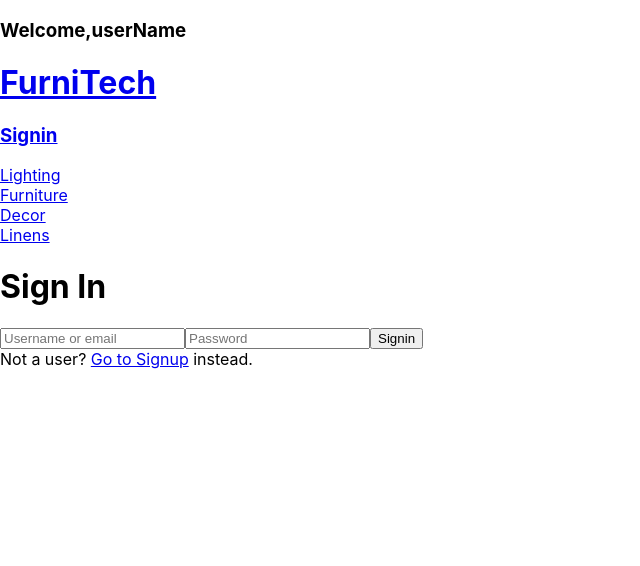
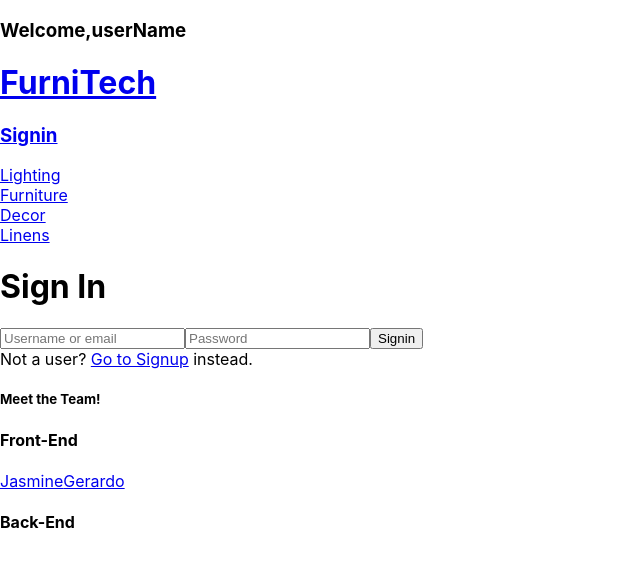
Before and after one commit to felix-carela/FurniTech-frontend, a React (Create React App) app: page /signin in a window 1280 px wide. Shown: the top 566 px of the page, without its empty margins (0-640 px from the left). Built offline with nearby package versions, Linux system fonts and the light colour scheme.

Commit message:
add footer

```diff
--- a/src/App.css
+++ b/src/App.css
@@ -44,3 +44,4 @@
 
 @import url('./styles/header.css');
 @import url('./styles/navbar.css');
+@import url('./styles/footer.css');
--- a/src/App.tsx
+++ b/src/App.tsx
@@ -7,6 +7,7 @@ import Navbar from './components/Navbar';
 import Signup from './pages/Signup';
 import Signin from './pages/Signin';
 import Profile from './pages/Profile';
+import Footer from './components/Footer';
 import './App.css';
 
 
@@ -29,6 +30,7 @@ export default function App() {
         <Route path='/mp/linens' element={<MarketPlace linens={true}/>} />
         <Route path='/:itemId' />
       </Routes>
+        <Footer/>
     </BrowserRouter>
   );
 }
--- a/src/components/Footer.tsx
+++ b/src/components/Footer.tsx
@@ -1,9 +1,16 @@
 import React from 'react'
+import { NavLink } from 'react-router-dom'
 
 function Footer() {
   return (
-    <div>
-        <h1>This is the Footer Component</h1>
+    <div className="footer-container">
+        <h5>Meet the Team!</h5>
+        <div className="footer-links">
+          <h4>Front-End</h4>
+          <a href="https://www.linkedin.com/in/devops-jasmine/">Jasmine</a>
+          <a href="https://www.linkedin.com/in/gerardo-arriaza-pantaleon1/">Gerardo</a>
+          <h4>Back-End</h4>
+        </div>
     </div>
   )
 }
--- /dev/null
+++ b/src/styles/footer.css
@@ -0,0 +1,12 @@
+.footer-container{
+        display: flex;
+        justify-content: space-evenly;
+}
+
+.footer-links{
+        display: flex;
+        justify-content: space-evenly;
+        align-items: center;
+        margin: 0 15px 0 15px !important;
+        flex-direction: column;
+}
```
